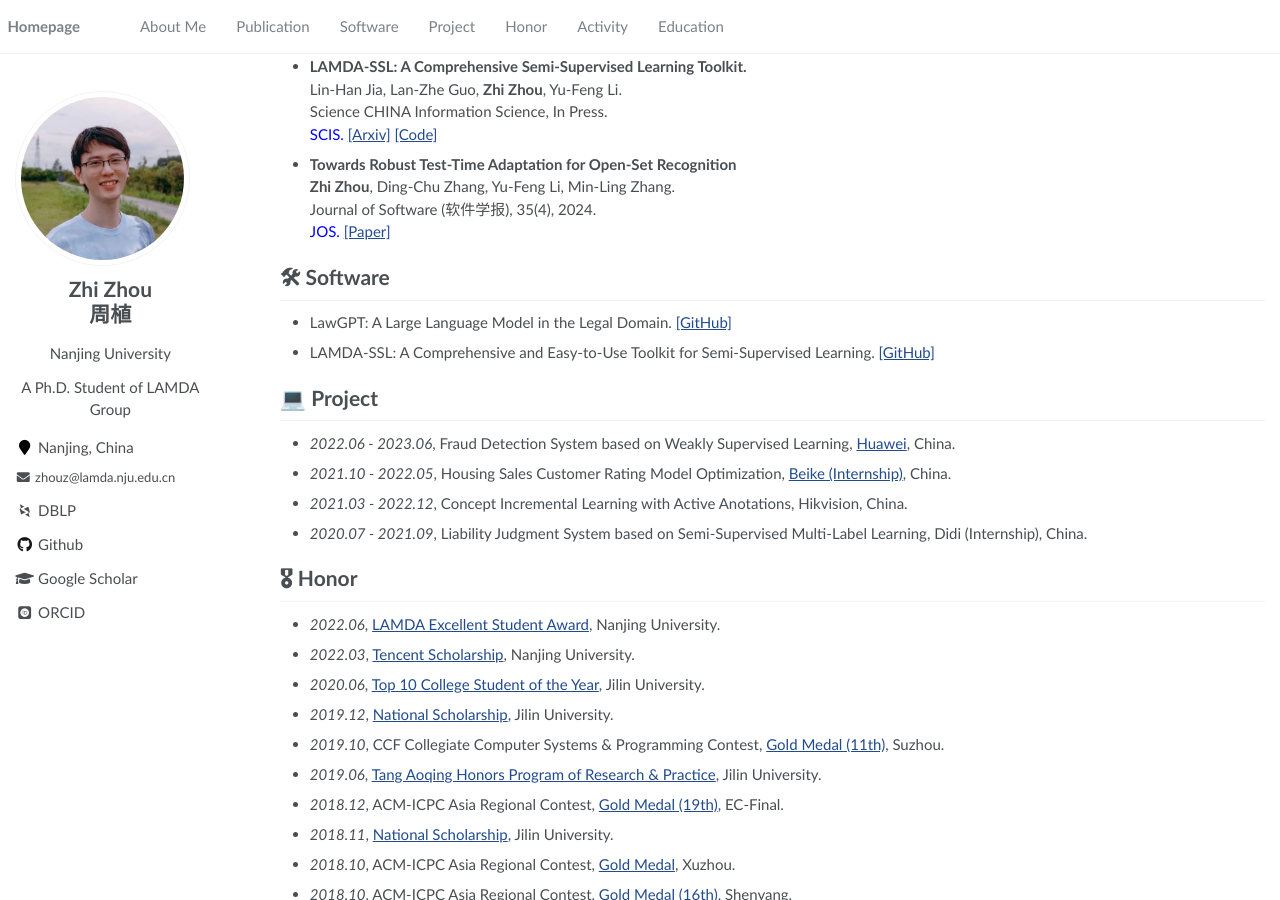
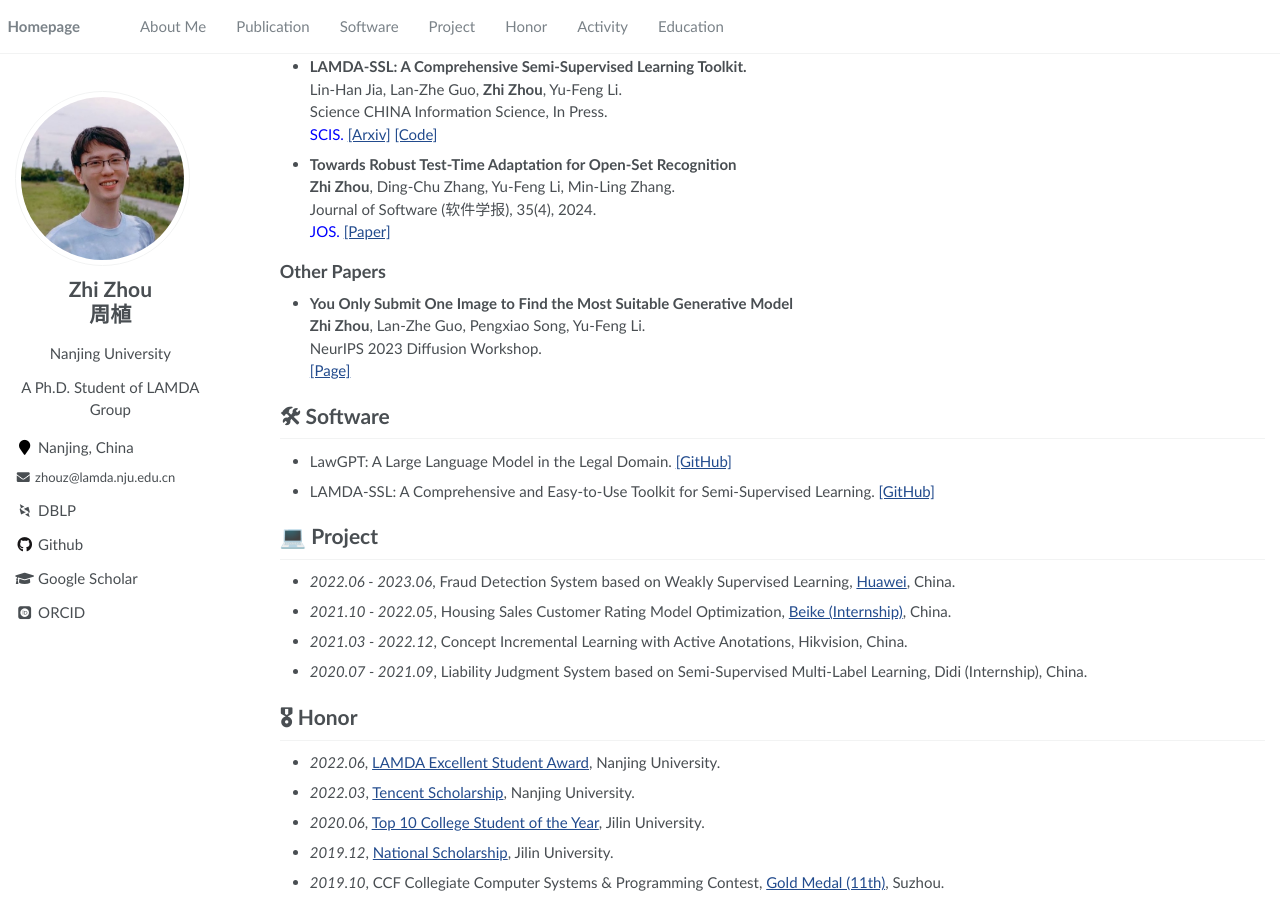
Before and after one commit to cyd24/cyd24.github.io, a Jekyll site: the page built from _pages/about.md, in a window 1280 px wide and 900 px high, scrolled down 1129 px. Built offline with Jekyll 4.4.1, drawn with Linux system fonts in a browser that asks for light colours; some web fonts are replaced.

Commit message:
Update about.md

```diff
--- a/_pages/about.md
+++ b/_pages/about.md
@@ -123,6 +123,13 @@ Journal of Software (软件学报), 35(4), 2024. <br>
 <span style="color:blue">JOS.</span>
 [[Paper]](http://www.jos.org.cn/jos/article/abstract/7009?st=article_issue&bsh_bid=5968787845)
 
+## Other Papers
+
+- **You Only Submit One Image to Find the Most Suitable Generative Model** <br>
+**Zhi Zhou**, Lan-Zhe Guo, Pengxiao Song, Yu-Feng Li. <br>
+NeurIPS 2023 Diffusion Workshop. <br>
+[[Page]](https://neurips.cc/virtual/2023/74865)
+
 # 🛠 Software
 
 - LawGPT: A Large Language Model in the Legal Domain. [[GitHub]](https://github.com/pengxiao-song/LaWGPT)
```
